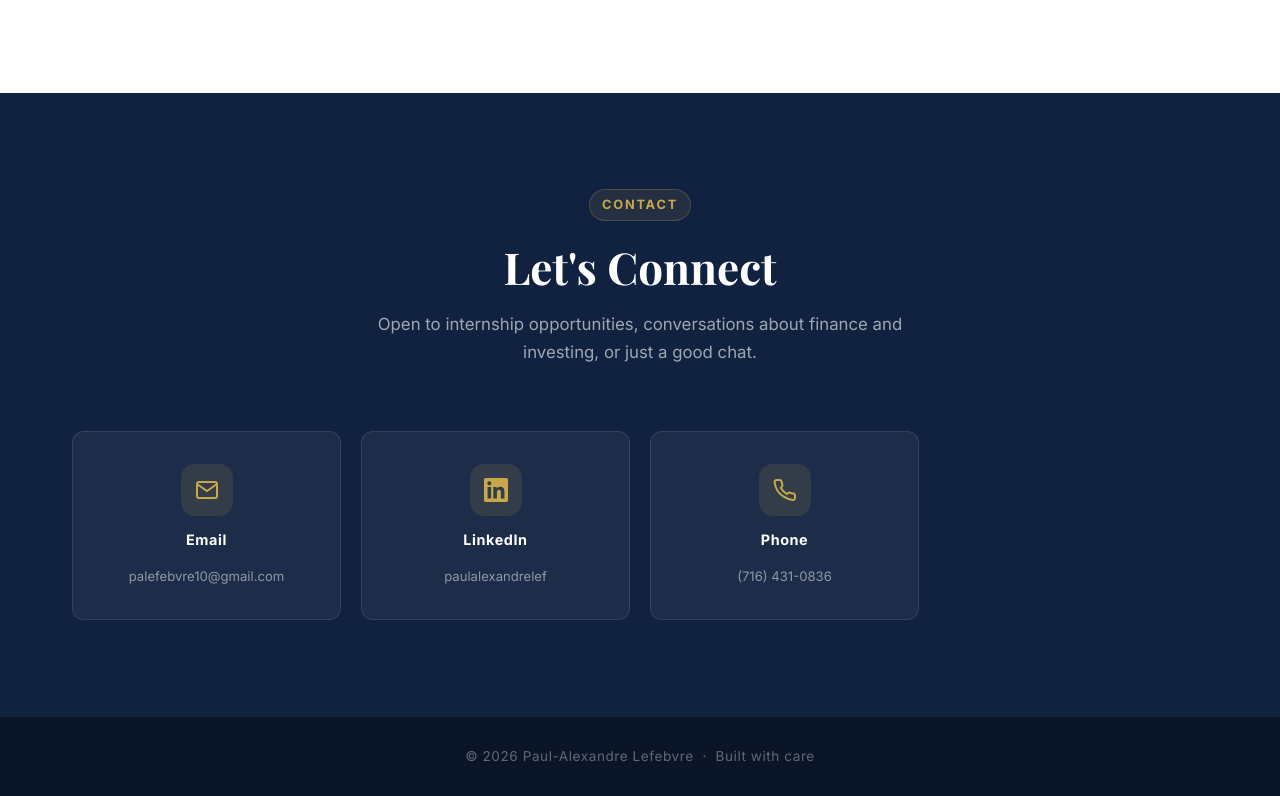
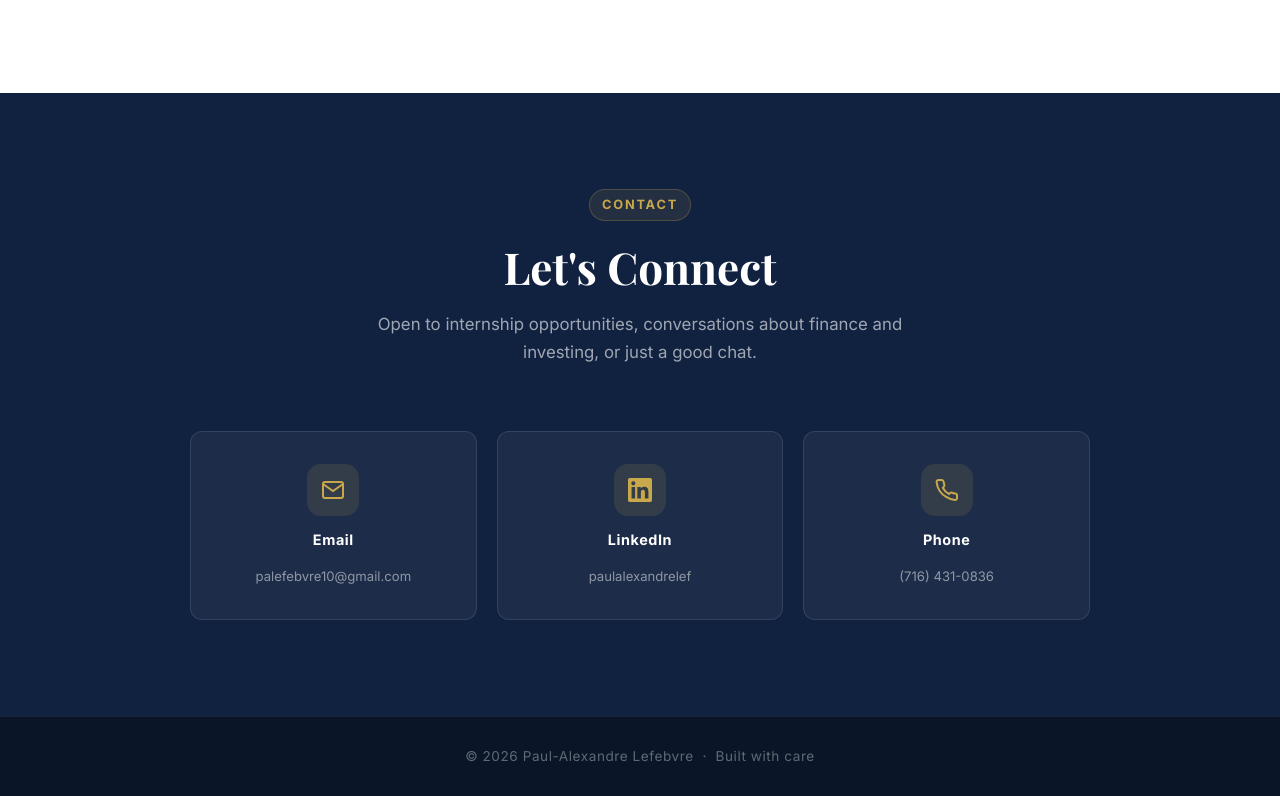
Before and after one commit to paullef010/PersonalWesbite, a plain HTML site: page index.html in a window 1280 px wide. Shown: the part 5497-6293 px from the top of the page. Drawn offline with nearby package versions, Linux system fonts and the light colour scheme.

Commit message:
Center align 3 contact cards

```diff
--- a/styles.css
+++ b/styles.css
@@ -853,8 +853,10 @@ section { padding: 6rem 0; }
    ============================================================ */
 .contact-grid {
   display: grid;
-  grid-template-columns: repeat(4, 1fr);
+  grid-template-columns: repeat(3, 1fr);
   gap: 1.25rem;
+  max-width: 900px;
+  margin: 0 auto;
 }
 
 .contact-card {
```
